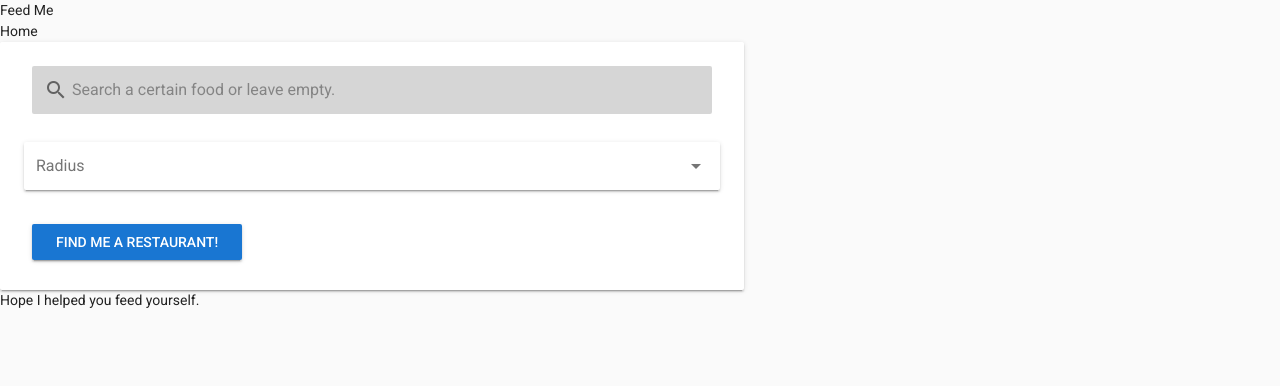
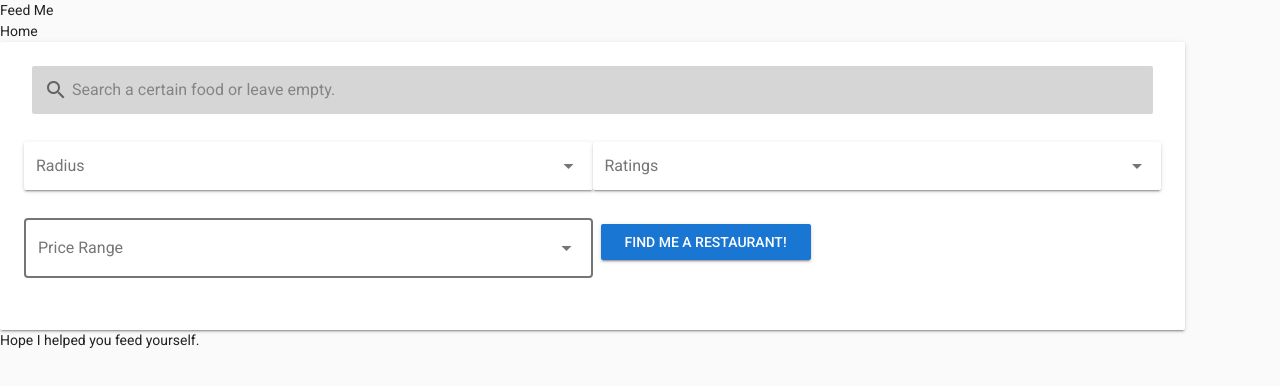
Before and after one commit to carlosbenavides123/Feed-Me-Web, a Vue app: page / in a window 1280 px wide. Shown: the top 386 px of the page. Built offline with nearby package versions, Linux system fonts and the light colour scheme; a small style sheet from the web is missing.

Commit message:
add hardcoded data for dropdowns

```diff
--- a/src/components/Home/content.vue
+++ b/src/components/Home/content.vue
@@ -21,7 +21,7 @@
               </div>
             </v-flex>
 
-            <v-flex xs12>
+            <v-flex xs6>
               <div>
                 <v-select
                   v-model="formdata.radius"
@@ -31,6 +31,30 @@
                   solo
                 ></v-select>
               </div>
+            </v-flex>
+
+            <v-flex xs6>
+              <div>
+                <v-select
+                  v-model="formdata.radius"
+                  :items="ratings"
+                  label="Ratings"
+                  centered
+                  solo
+                ></v-select>
+              </div>
+            </v-flex>
+
+            <v-flex
+              xs12
+              sm6
+              d-flex
+            >
+              <v-select
+                :items="price_range"
+                label="Price Range"
+                outline
+              ></v-select>
             </v-flex>
 
             <div>
@@ -59,6 +83,13 @@ export default {
       loader: null,
       loading: false,
       radius: ["Walking Distance", "Drive", "Search around my city"],
+      ratings: ["5 star", "4 star", "3 star", "2 star", "1 star"],
+      price_range: [
+        "$ - 0.00 to ~ 11.99",
+        "$$ - 12.00 to ~23.99",
+        "$$$ - 24.00 to ~35.99",
+        "$$$$ - 36.00 and up"
+      ],
       formdata: {
         query: "",
         radius: ""
```
Also changed, not shown: 1 other file (tests, documents, lock files or other folders).
